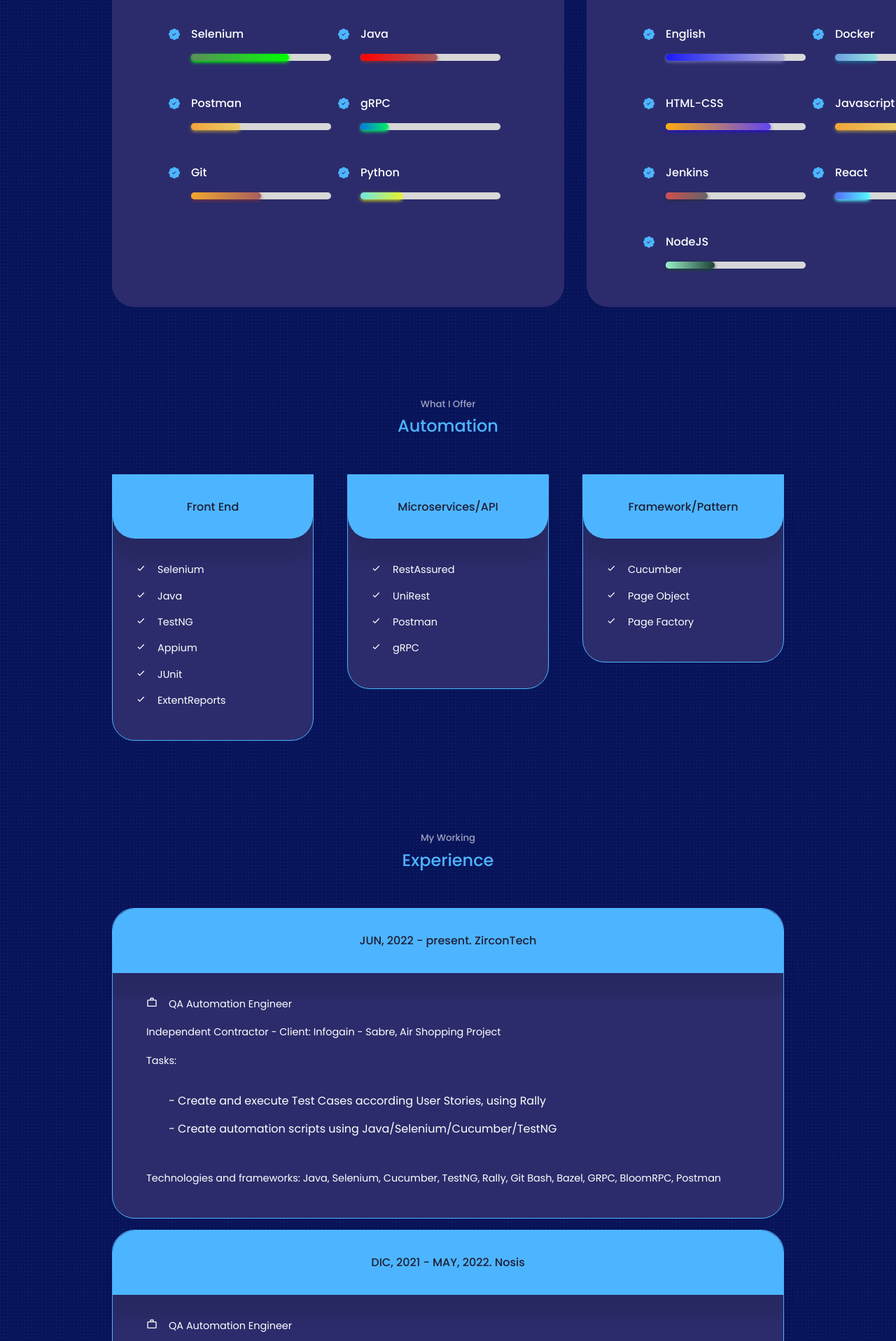
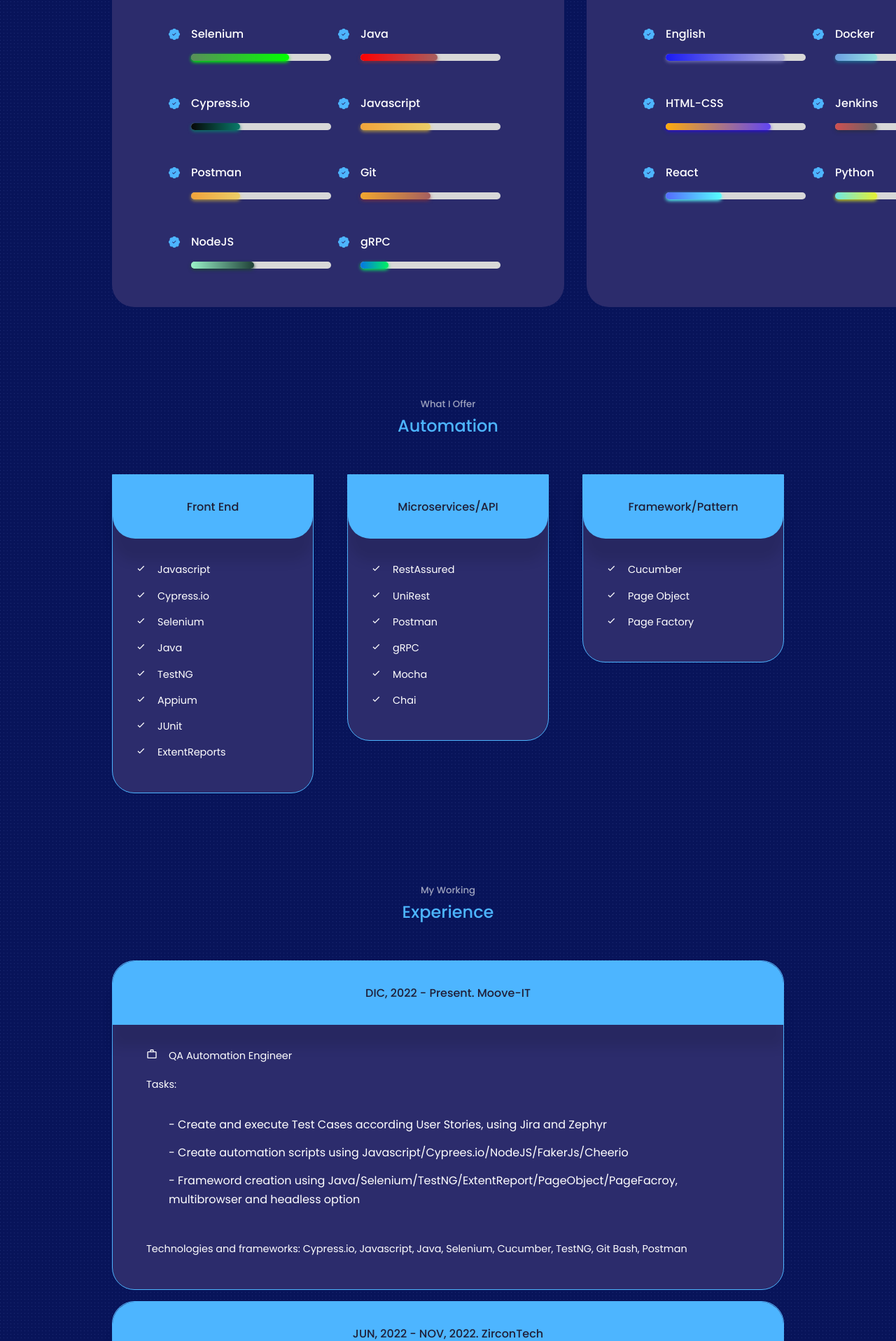
Before and after one commit to ijchavez/react-portfolio-website, a React (Create React App) app: page / in a window 1280 px wide. Shown: the part 1883-3800 px from the top of the page at 70% size. Built offline with nearby package versions, Linux system fonts and the light colour scheme.

Commit message:
Updating resume
Updating new job and skills

```diff
--- a/src/assets/components/main/Experience.jsx
+++ b/src/assets/components/main/Experience.jsx
@@ -42,8 +42,8 @@
             <article className='experience__details'>
               <BsPatchCheckFill className='experience__details-icon'/>
               <div>
-                <h4>Postman</h4>
-                <Progress done="35" colorOne='rgba(245, 200, 39, 0.64)' colorTwo='rgba(245, 157, 39, 0.89)' />
+                <h4>Cypress.io</h4>
+                <Progress done="35" colorOne='rgb(9, 121, 105)' colorTwo='#060707' />
 
               </div>
 
@@ -51,8 +51,17 @@
             <article className='experience__details'>
               <BsPatchCheckFill className='experience__details-icon'/>
               <div>
-                <h4>gRPC</h4>
-                <Progress done="20" colorOne='#00f260' colorTwo='#0575e6' />
+                <h4>Javascript</h4>
+                <Progress done="50" colorOne='rgba(245, 200, 39, 0.64)' colorTwo='rgba(245, 157, 39, 0.89)' />
+
+              </div>
+
+            </article>
+            <article className='experience__details'>
+              <BsPatchCheckFill className='experience__details-icon'/>
+              <div>
+                <h4>Postman</h4>
+                <Progress done="35" colorOne='rgba(245, 200, 39, 0.64)' colorTwo='rgba(245, 157, 39, 0.89)' />
 
               </div>
 
@@ -69,13 +78,21 @@
             <article className='experience__details'>
               <BsPatchCheckFill className='experience__details-icon'/>
               <div>
-                <h4>Python</h4>
-                <Progress done="30" colorOne='rgba(234, 247, 7, 0.81)' colorTwo='rgba(7, 247, 244, 0.51)' />
+                <h4>NodeJS</h4>
+                <Progress done="45" colorOne='#1f4037' colorTwo='#99f2c8' />
 
               </div>
 
             </article>
+            <article className='experience__details'>
+              <BsPatchCheckFill className='experience__details-icon'/>
+              <div>
+                <h4>gRPC</h4>
+                <Progress done="20" colorOne='#00f260' colorTwo='#0575e6' />
 
+              </div>
+
+            </article>
           </div>
 
         </div>
@@ -112,15 +129,6 @@
             <article className='experience__details'>
               <BsPatchCheckFill className='experience__details-icon'/>
               <div>
-                <h4>Javascript</h4>
-                <Progress done="45" colorOne='rgba(245, 200, 39, 0.64)' colorTwo='rgba(245, 157, 39, 0.89)' />
-
-              </div>
-
-            </article>
-            <article className='experience__details'>
-              <BsPatchCheckFill className='experience__details-icon'/>
-              <div>
                 <h4>Jenkins</h4>
                 <Progress done="30" colorOne='rgba(46, 45, 52, 0.68)' colorTwo='rgba(204, 34, 34, 0.75)' />
 
@@ -131,7 +139,7 @@
               <BsPatchCheckFill className='experience__details-icon'/>
               <div>
                 <h4>React</h4>
-                <Progress done="25" colorOne='rgb(86, 255, 255)' colorTwo='rgb(84, 107, 255)' />
+                <Progress done="40" colorOne='rgb(86, 255, 255)' colorTwo='rgb(84, 107, 255)' />
 
               </div>
 
@@ -139,13 +147,12 @@
             <article className='experience__details'>
               <BsPatchCheckFill className='experience__details-icon'/>
               <div>
-                <h4>NodeJS</h4>
-                <Progress done="35" colorOne='#1f4037' colorTwo='#99f2c8' />
+                <h4>Python</h4>
+                <Progress done="30" colorOne='rgba(234, 247, 7, 0.81)' colorTwo='rgba(7, 247, 244, 0.51)' />
 
               </div>
 
             </article>
-
           </div>
 
         </div>
--- a/src/assets/components/main/Services.jsx
+++ b/src/assets/components/main/Services.jsx
@@ -20,6 +20,16 @@
 
           </div>
           <ul className="service__list">
+            <li>
+              <BiCheck className="service__list-icon" />
+              <p>Javascript</p>
+
+            </li>
+            <li>
+              <BiCheck className="service__list-icon" />
+              <p>Cypress.io</p>
+
+            </li>
             <li>
               <BiCheck className="service__list-icon" />
               <p>Selenium</p>
@@ -80,6 +90,17 @@
               <p>gRPC</p>
 
             </li>
+            <li>
+              <BiCheck className="service__list-icon" />
+              <p>Mocha</p>
+
+            </li>
+            <li>
+              <BiCheck className="service__list-icon" />
+              <p>Chai</p>
+
+            </li>
+
           </ul>
 
         </article>
--- a/src/assets/components/main/Work.jsx
+++ b/src/assets/components/main/Work.jsx
@@ -14,9 +14,33 @@
 
       />
       <div className="container works__container">
+      <article className="work">
+          <div className="work__head">
+            <h3>DIC, 2022 - Present. Moove-IT</h3>
+
+          </div>
+          <ul className="work__list">
+            <li>
+              <div className='work__job-description'>
+                  <MdWorkOutline className="work__list-icon" />
+                  <p>QA Automation Engineer</p>
+
+              </div>
+              <p>Tasks:</p>
+              <ul>
+                <li>- Create and execute Test Cases according User Stories, using Jira and Zephyr</li>
+                <li>- Create automation scripts using Javascript/Cyprees.io/NodeJS/FakerJs/Cheerio</li>
+                <li>- Frameword creation using Java/Selenium/TestNG/ExtentReport/PageObject/PageFacroy, multibrowser and headless option</li>
+              </ul>
+              <p>Technologies and frameworks: Cypress.io, Javascript, Java, Selenium, Cucumber, TestNG, Git Bash, Postman</p>
+            </li>
+
+          </ul>
+
+        </article>
         <article className="work">
           <div className="work__head">
-            <h3>JUN, 2022 - present. ZirconTech</h3>
+            <h3>JUN, 2022 - NOV, 2022. ZirconTech</h3>
 
           </div>
           <ul className="work__list">
```
